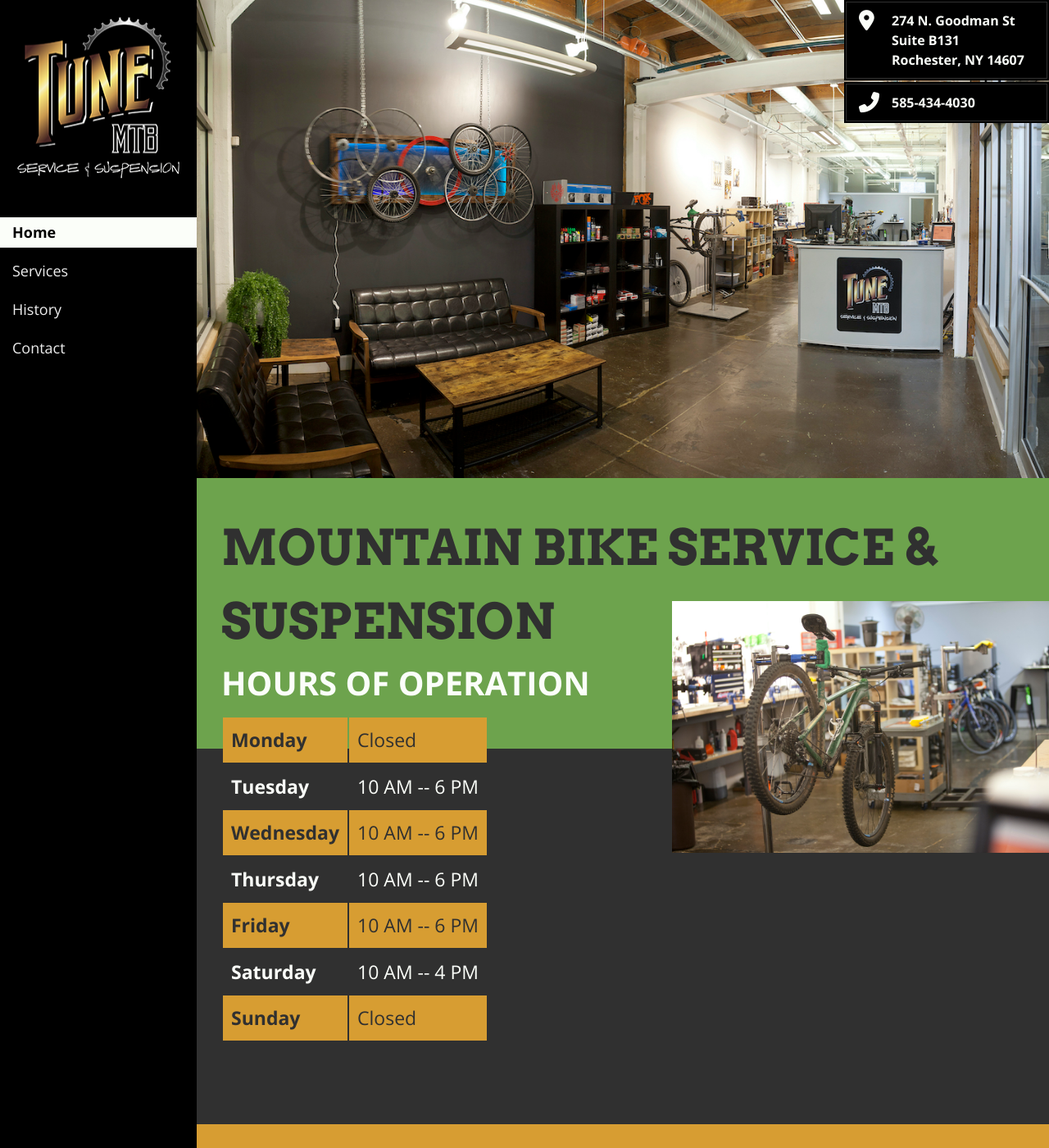
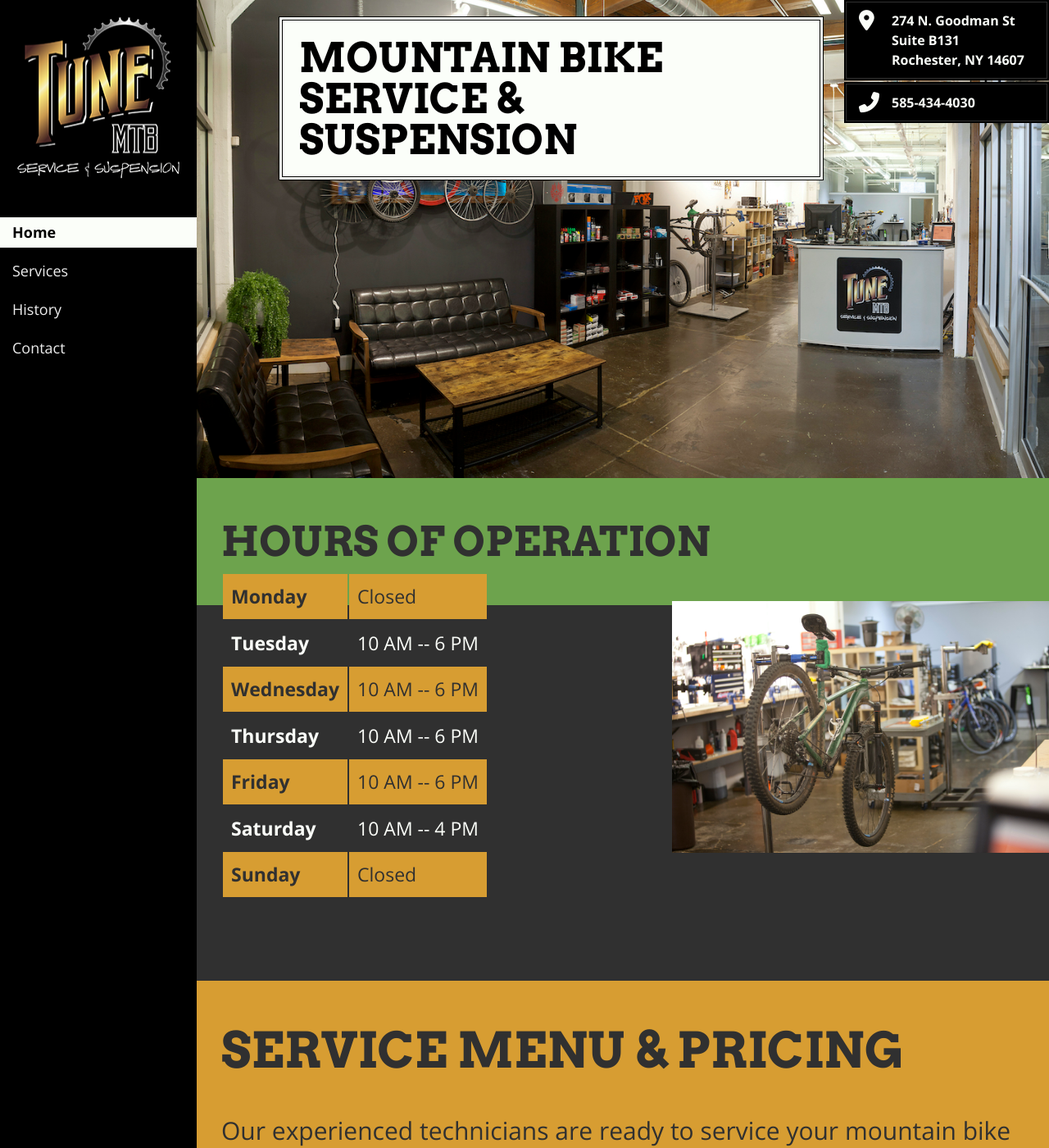
Before and after one commit to tunemtb/tunemtb.github.io, a Jekyll site: the page built from docs/index.html, in a window 1280 px wide and 1400 px high. Shown: the whole window at 82% size. Built offline with Jekyll 4.4.1, drawn with Linux system fonts in a browser that asks for light colours; nearby versions of some CDN libraries.

Commit message:
header changes

```diff
--- a/docs/_sass/_homepage.scss
+++ b/docs/_sass/_homepage.scss
@@ -1,15 +1,3 @@
-.hero {
-    position: relative;
-}
-
-.hero__image {
-    display: none;
-
-    @include mq(sm) {
-        display: block;
-    }
-}
-
 .contact-card {
     background-color: $black;
     font-size: 25px;
@@ -97,16 +85,11 @@
 }
 
 .callout-1__title {
-    display: none;
-
-    @include mq(sm) {
-        display: block;
-        margin: 0;
-        padding: 0;
-        font-size: 60px;
-        text-transform: uppercase;
-        font-family: $header-font;
-    }
+    margin: 0;
+    padding: 0;
+    font-size: 50px;
+    text-transform: uppercase;
+    font-family: $header-font;
 }
 
 .callout-1__photo {
--- a/docs/_sass/_pages.scss
+++ b/docs/_sass/_pages.scss
@@ -1,3 +1,11 @@
+.hero__image {
+    display: none;
+
+    @include mq(sm) {
+        display: block;
+    }
+}
+
 .page-hero {
     @include mq(sm) {
         position: relative;
@@ -11,10 +19,11 @@
             position: absolute;
             border: 1px solid $black;
             padding: 3px;
+            max-width: 665px;
+
         }
 
         @include mq(md) {
-            top: 100px;
             left: 100px;
         }
     }
@@ -27,9 +36,8 @@
         padding: 20px;
         margin: 0;
         text-transform: uppercase;
-        font-size: 60px;
-        text-align: center;
-
+        font-size: 50px;
+        text-align: left;
         @include mq(sm) {
             border: 1px solid $black;
             display: inline-block;
--- a/docs/index.html
+++ b/docs/index.html
@@ -4,11 +4,13 @@
 permalink: /
 ---
 
-<div class="hero">
+<div class="page-hero">
     <picture>
         <source media="(min-width:768px)" srcset="{{ site.url }}/assets/images/photos/panorama.jpg">
         <img src="{{ site.url }}/assets/images/photos/panorama.jpg" alt="Tune MTB Shop Panorama" class="hero__image"/>
     </picture>
+
+    <div class="page-title"><h1>Mountain Bike<br />Service &amp; Suspension</h1></div>
 
     <div class="contact-card location">
         <div class="contact-card__content">
@@ -29,12 +31,8 @@
 
 <div class="callout-1">
     <h1 class="callout-1__title">
-        Mountain Bike Service &amp; Suspension
+        Hours Of Operation
     </h1>
-
-    <h2 class="hours__title">
-        Hours Of Operation
-    </h2>
 
     <div class="hours">
 
```
